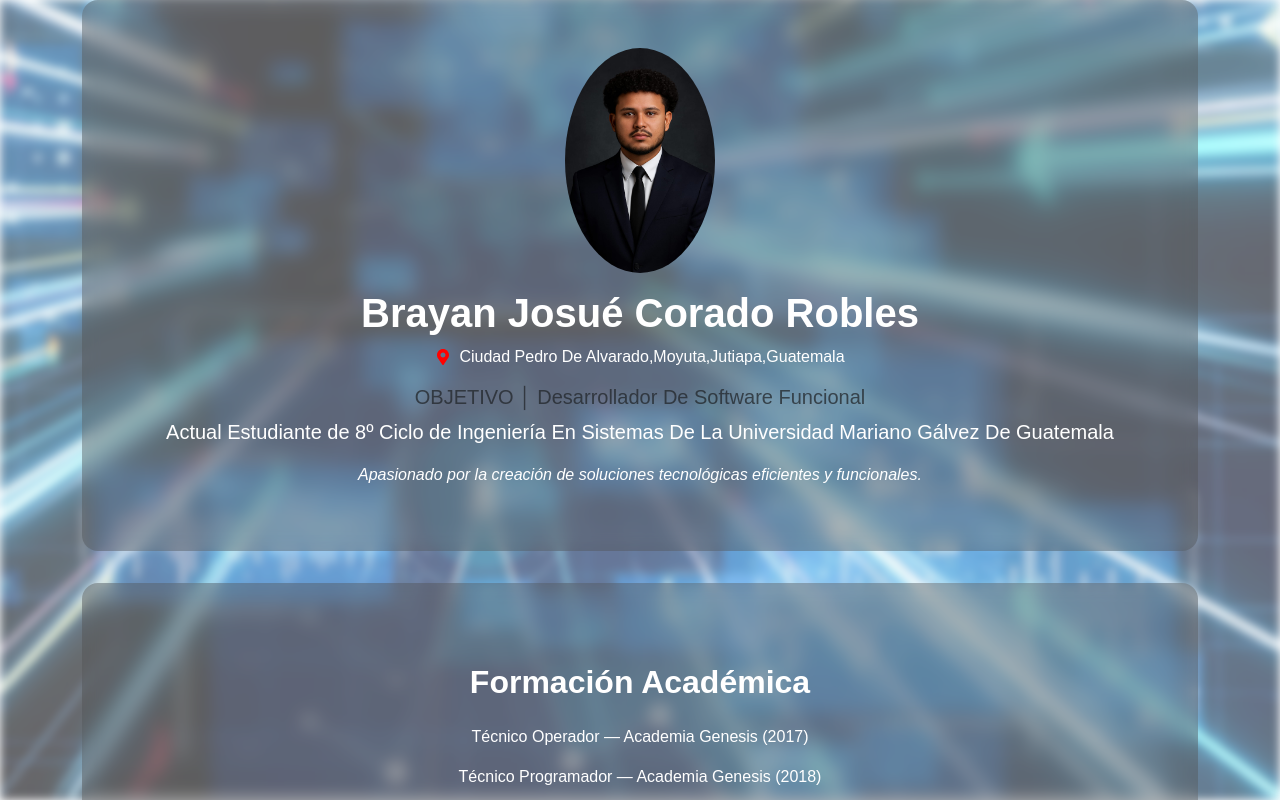
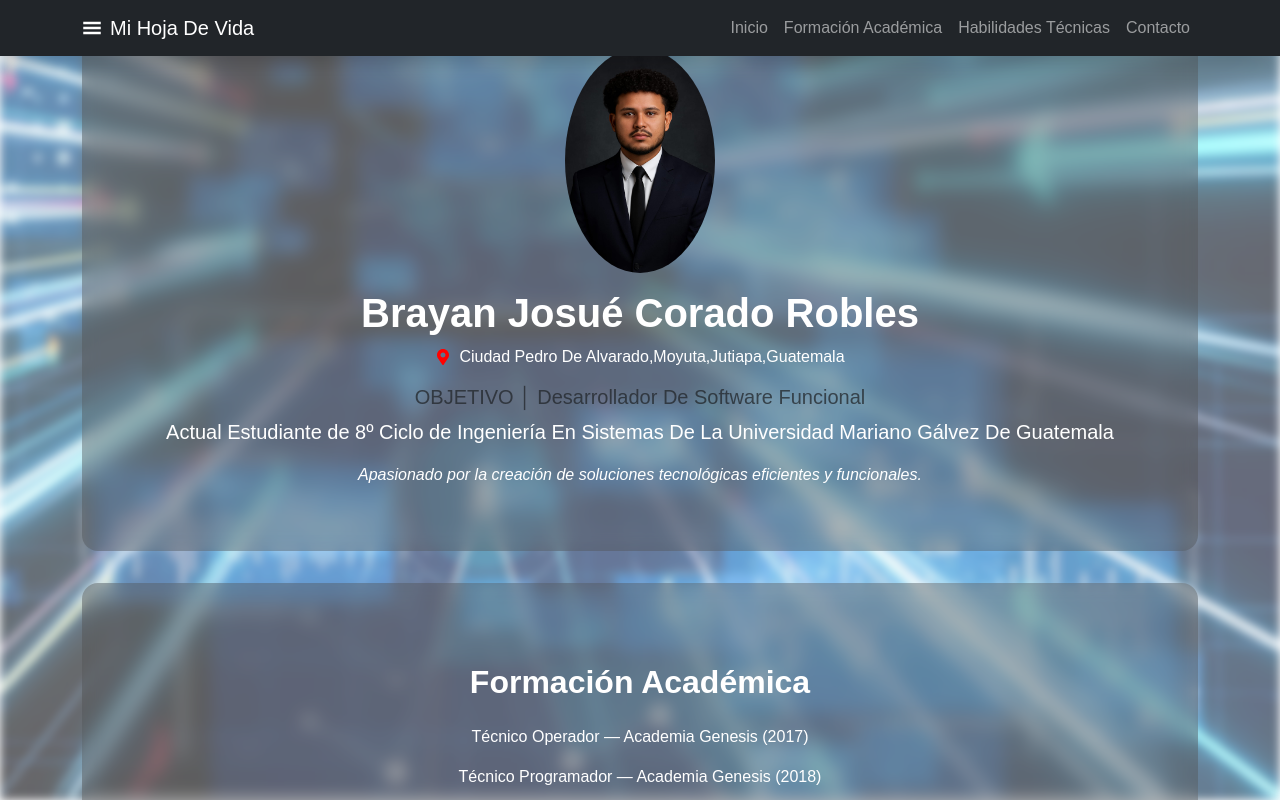
Before and after one commit to BJCorado/Mi-Hoja-De-Vida, a React (Create React App) app: page / in a window 1280 px wide. Shown: the top 800 px of the page. Built offline with nearby package versions, Linux system fonts and the light colour scheme.

Commit message:
se agrego nav bar para la navegacion entre secciones

```diff
--- a/package.json
+++ b/package.json
@@ -9,6 +9,7 @@
     "@testing-library/user-event": "^13.5.0",
     "bootstrap": "^5.3.7",
     "react": "^19.1.0",
+    "react-bootstrap": "^2.10.10",
     "react-dom": "^19.1.0",
     "react-icons": "^5.5.0",
     "react-intersection-observer": "^9.16.0",
--- a/src/App.js
+++ b/src/App.js
@@ -3,34 +3,36 @@ import Header from './components/Header';
 import Formacion from './components/Formacion';
 import Habilidades from './components/Habilidades';
 import Contacto from './components/Contacto';
+import NavigationBar from './components/Navbar';
 import './index.css';
 
 function App() {
   return (
     <>
+      <NavigationBar />
       {/* Fondo con blur */}
       <div id="blur-background"></div>
 
       <div className="content-wrapper">
-        <section className="seccion">
+        <section id="inicio" className="seccion">
           <div className="container">
             <Header />
           </div>
         </section>
 
-        <section className="seccion">
+        <section id="formacion" className="seccion">
           <div className="container">
             <Formacion />
           </div>
         </section>
 
-        <section className="seccion">
+        <section id="habilidades" className="seccion">
           <div className="container">
             <Habilidades />
           </div>
         </section>
 
-        <section className="seccion">
+        <section id="contacto" className="seccion">
           <div className="container">
             <Contacto />
           </div>
--- /dev/null
+++ b/src/components/Navbar.js
@@ -0,0 +1,26 @@
+import React from 'react';
+import { Navbar, Nav, Container } from 'react-bootstrap';
+import { GiHamburgerMenu } from 'react-icons/gi';
+
+const NavigationBar = () => {
+  return (
+    <Navbar expand="lg" bg="dark" variant="dark" fixed="top" className="shadow">
+      <Container>
+        <Navbar.Brand href="#inicio" className="d-flex align-items-center gap-2">
+          <GiHamburgerMenu /> Mi Hoja De Vida
+        </Navbar.Brand>
+        <Navbar.Toggle aria-controls="basic-navbar-nav" />
+        <Navbar.Collapse id="basic-navbar-nav">
+          <Nav className="ms-auto">
+            <Nav.Link href="#inicio">Inicio</Nav.Link>
+            <Nav.Link href="#formacion">Formación Académica</Nav.Link>
+            <Nav.Link href="#habilidades">Habilidades Técnicas</Nav.Link>
+            <Nav.Link href="#contacto">Contacto</Nav.Link>
+          </Nav>
+        </Navbar.Collapse>
+      </Container>
+    </Navbar>
+  );
+};
+
+export default NavigationBar;
```
Also changed, not shown: 1 other file (tests, documents, lock files or other folders).
